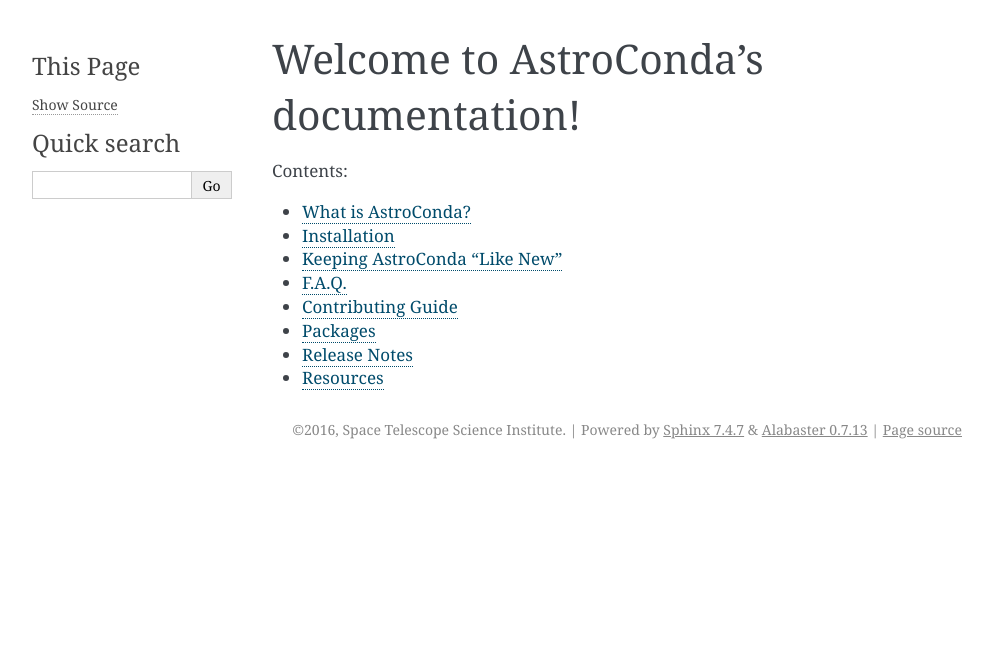
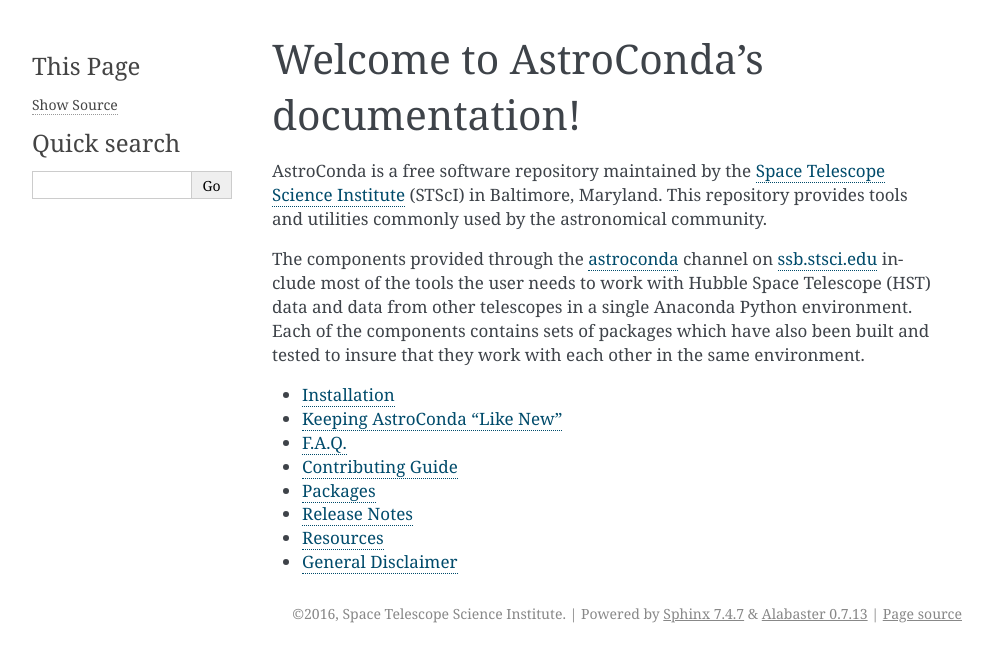
Before and after one commit to jhunkeler/astroconda, a Sphinx documentation site: the page built from source/index.rst, in a window 1280 px wide. Shown: the top 662 px of the page, without its empty margins (148-1141 px from the left). Built offline with Sphinx 7.4.7, drawn with Linux system fonts in a browser that asks for light colours.

Commit message:
Move "whatis" contents to index and fix wording. Move "whatis" to "disclaimer".

```diff
--- a/source/index.rst
+++ b/source/index.rst
@@ -6,13 +6,19 @@
 Welcome to AstroConda's documentation!
 ======================================
 
-Contents:
+AstroConda is a free software repository maintained by the `Space Telescope Science Institute <http://www.stsci.edu/>`_ (STScI)
+in Baltimore, Maryland. This repository provides tools and utilities commonly used by the astronomical community.
+
+The components provided through the `astroconda <http://ssb.stsci.edu/astroconda>`_ channel on `ssb.stsci.edu <http://ssb.stsci.edu>`_
+include most of the tools the user needs to work with Hubble Space Telescope (HST) data and data from other telescopes in
+a single Anaconda Python environment.  Each of the components contains sets of packages which have also been built and tested
+to insure that they work with each other in the same environment.
+
 
 .. toctree::
    :maxdepth: 2
    :titlesonly:
 
-   whatis
    installation
    updating
    faq
@@ -20,3 +26,4 @@
    package_manifest
    release_notes
    resources
+   disclaimer
```
Also changed, not shown: source/disclaimer.rst (added, +19 -0 lines), source/whatis.rst (deleted, +0 -38 lines).
